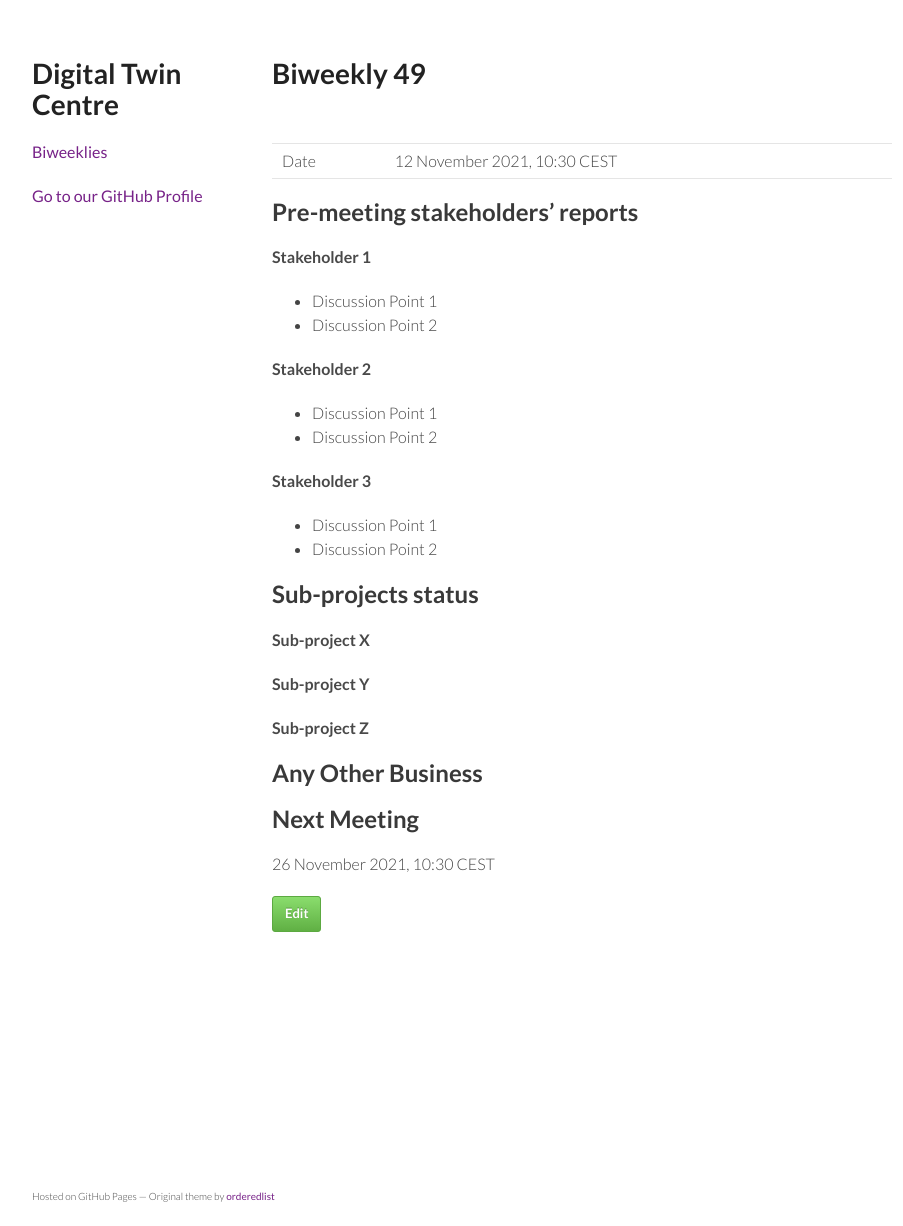
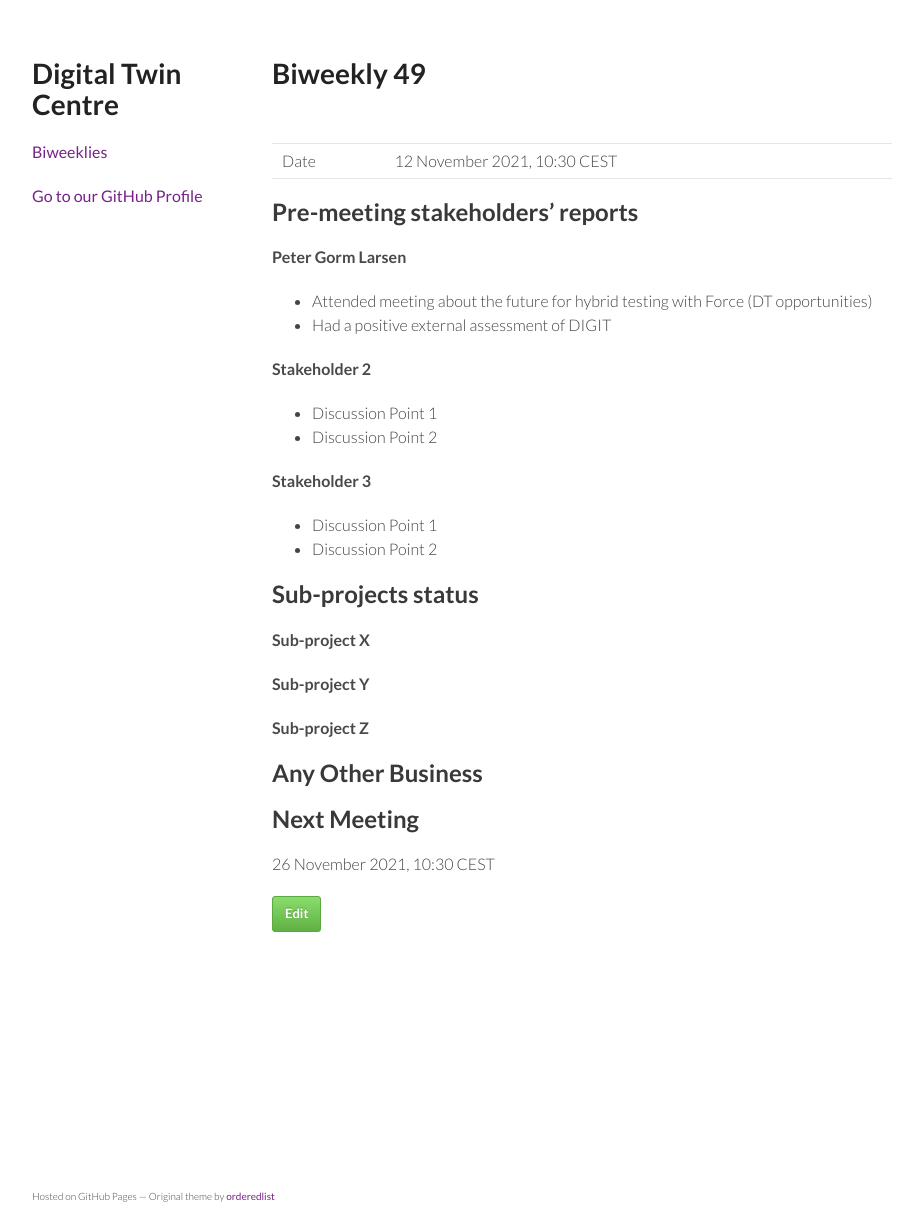
Before and after one commit to digitaltwincentre/digitaltwincentre.github.io, a Jekyll site: the page built from _biweeklies/Biweekly-49.md, in a window 1280 px wide. Shown: the whole page, without its empty margins (178-1081 px from the left). Built offline with Jekyll 4.4.1, drawn with Linux system fonts in a browser that asks for light colours; nearby versions of some CDN libraries.

Commit message:
Update Biweekly-49.md

```diff
--- a/_biweeklies/Biweekly-49.md
+++ b/_biweeklies/Biweekly-49.md
@@ -20,9 +20,9 @@ date: 12 November 2021, 1030 CEST
 
 <!-- Please keep in mind that the minutes are publicly available.-->
 
-#### Stakeholder 1
-* Discussion Point 1
-* Discussion Point 2
+#### Peter Gorm Larsen
+* Attended meeting about the future for hybrid testing with Force (DT opportunities)
+* Had a positive external assessment of DIGIT
 
 #### Stakeholder 2
 * Discussion Point 1
```
